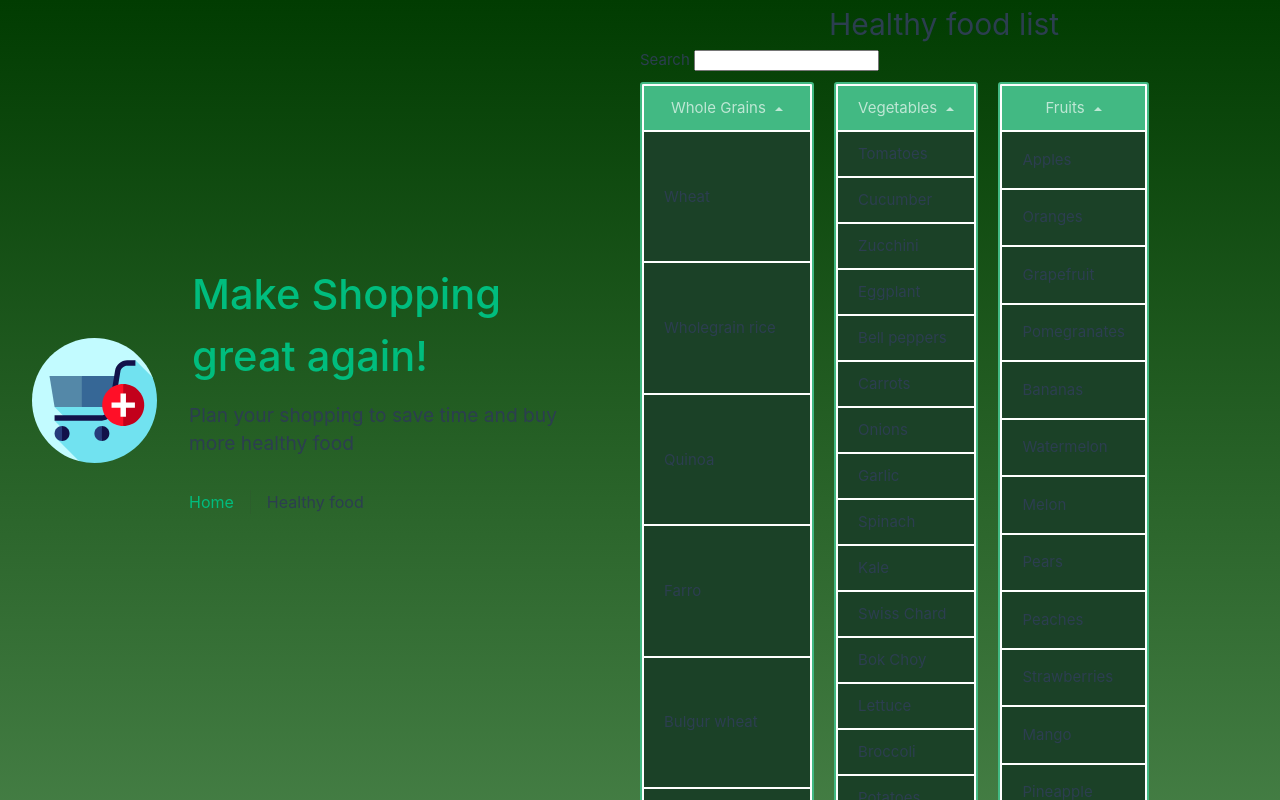
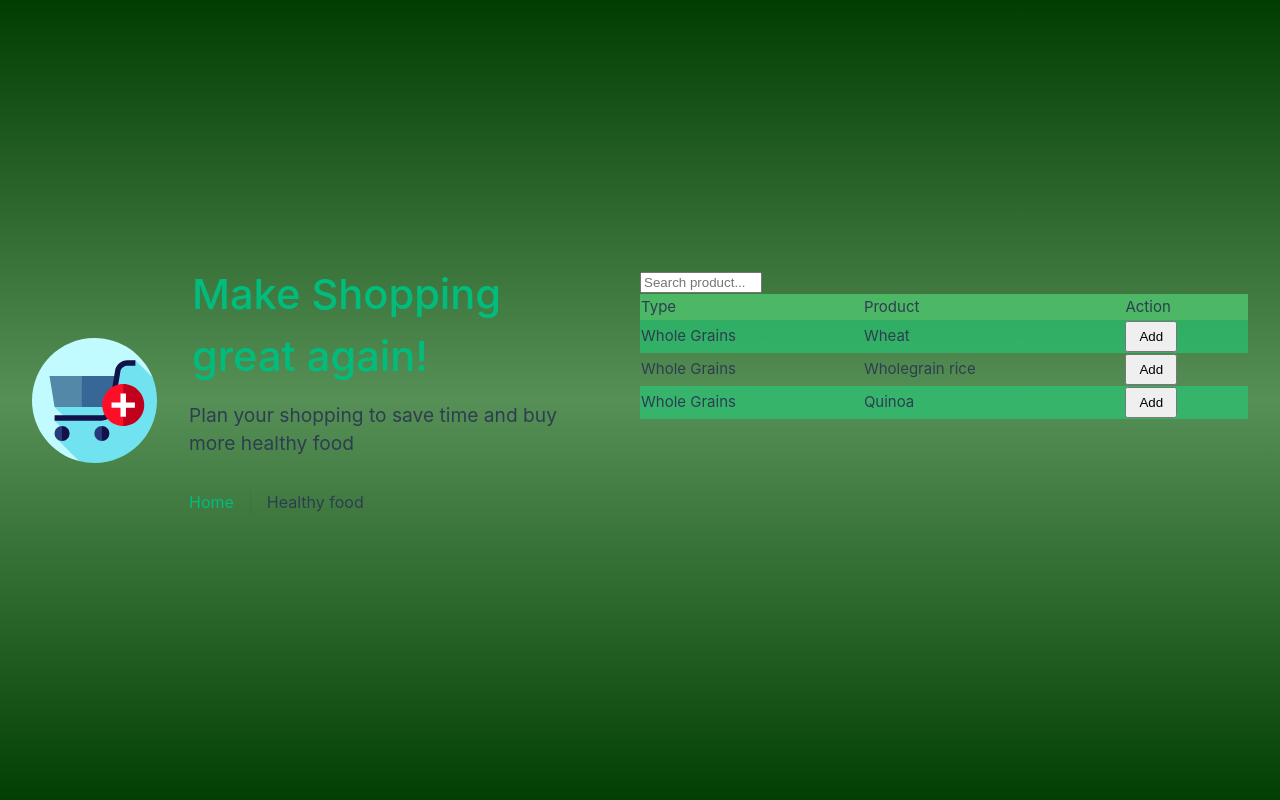
Before and after one commit to MVizba/MyFridge, a Vue app: page /about in a window 1280 px wide. Shown: the top 800 px of the page. Built offline with nearby package versions, Linux system fonts and the light colour scheme.

Commit message:
chore: update dependencies

```diff
--- a/src/components/DemoGrid.vue
+++ /dev/null
@@ -1,129 +0,0 @@
-<script setup lang="ts">
-import { ref, computed, defineProps } from 'vue';
-
-interface DataEntry {
-  [key: string]: string | number;
-}
-
-const props = defineProps<{
-  data: DataEntry[];
-  columns: string[];
-  filterKey: string;
-}>()
-
-const sortKey = ref<string>('');
-const sortOrders = ref<{ [key: string]: number }>(
-  props.columns.reduce((o: { [key: string]: number }, key) => ((o[key] = 1), o), {})
-);
-
-const filteredData = computed<DataEntry[]>(() => {
-  let { data, filterKey } = props
-  if (filterKey) {
-    filterKey = filterKey.toLowerCase()
-    data = data.filter((row) => {
-      return Object.keys(row).some((key) => {
-        return String(row[key]).toLowerCase().indexOf(filterKey) > -1
-      })
-    })
-  }
-  const key = sortKey.value
-  if (key) {
-    const order = sortOrders.value[key]
-    data = data.slice().sort((a, b) => {
-      const aValue = a[key] as string | number;
-      const bValue = b[key] as string | number;
-      return (aValue === bValue ? 0 : aValue > bValue ? 1 : -1) * order;
-    })
-  }
-  return data
-})
-
-
-function sortBy(key: string) {
-  sortKey.value = key
-  sortOrders.value[key] *= -1
-}
-
-function capitalize(str: string) {
-  return str.charAt(0).toUpperCase() + str.slice(1)
-}
-</script>
-
-<template>
-  <table v-if="filteredData.length">
-    <thead>
-      <tr>
-        <th v-for="key in columns"
-          :key="key"
-          @click="sortBy(key)"
-          :class="{ active: sortKey === key }">
-          {{ capitalize(key) }}
-          <span class="arrow" :class="sortOrders[key] > 0 ? 'asc' : 'dsc'">
-          </span>
-        </th>
-      </tr>
-    </thead>
-    <tbody>
-      <tr v-for="(entry, index) in filteredData" :key="index">
-        <td v-for="(value, key) in entry" :key="key">
-          {{ value }}
-        </td>
-      </tr>
-    </tbody>
-  </table>
-  <p v-else>No matches found.</p>
-</template>
-
-<style>
-table {
-  border: 2px solid #42b983;
-  border-radius: 3px;
-  background-color: #fff;
-}
-
-th {
-  background-color: #42b983;
-  color: rgba(255, 255, 255, 0.66);
-  cursor: pointer;
-  user-select: none;
-}
-
-td {
-  background-color: #1b4127;
-}
-
-th,
-td {
-  min-width: 120px;
-  padding: 10px 20px;
-}
-
-th.active {
-  color: #fff;
-}
-
-th.active .arrow {
-  opacity: 1;
-}
-
-.arrow {
-  display: inline-block;
-  vertical-align: middle;
-  width: 0;
-  height: 0;
-  margin-left: 5px;
-  opacity: 0.66;
-}
-
-.arrow.asc {
-  border-left: 4px solid transparent;
-  border-right: 4px solid transparent;
-  border-bottom: 4px solid #fff;
-}
-
-.arrow.dsc {
-  border-left: 4px solid transparent;
-  border-right: 4px solid transparent;
-  border-top: 4px solid #fff;
-}
-</style>
--- /dev/null
+++ b/src/components/HealthyFood.vue
@@ -0,0 +1,86 @@
+<template>
+  <div>
+    <input type="text" v-model="searchQuery" placeholder="Search product..." class="form-control mb-3" />
+    <table class="table table-striped">
+      <thead>
+        <tr>
+          <th>Type</th>
+          <th>Product</th>
+          <th>Action</th>
+        </tr>
+      </thead>
+      <tbody>
+        <tr v-for="(product, index) in filteredProducts" :key="index">
+          <td>{{ product.type }}</td>
+          <td>{{ product.name }}</td>
+          <td>
+            <button @click="handleButtonClick(product)" class="btn btn-primary btn-sm">Add</button>
+          </td>
+        </tr>
+      </tbody>
+    </table>
+  </div>
+</template>
+
+<script lang="ts">
+import { defineComponent } from 'vue';
+
+export default defineComponent({
+  data() {
+    return {
+      searchQuery: '',
+      products: [
+        { type: 'Whole Grains', name: 'Wheat' },
+        { type: 'Whole Grains', name: 'Wholegrain rice' },
+        { type: 'Whole Grains', name: 'Quinoa' },
+
+      ],
+    };
+  },
+  computed: {
+    filteredProducts() {
+      const query = this.searchQuery.toLowerCase();
+      return this.products.filter(product =>
+        product.name.toLowerCase().includes(query) || product.type.toLowerCase().includes(query)
+      );
+    },
+  },
+  methods: {
+    handleButtonClick(product: { type: string; name: string }) {
+      const currentLists = localStorage.getItem('shoppingLists');
+      let lists = currentLists ? JSON.parse(currentLists) : [];
+      lists.push(product.name);
+      localStorage.setItem('shoppingLists', JSON.stringify(lists));
+      console.log(`Button clicked for product: ${product.name}`);
+    },
+  },
+});
+</script>
+
+<style scoped>
+.table {
+  width: 100%;
+  border-collapse: collapse;
+}
+
+.table th, .table td {
+  padding: 1px;
+  text-align: left;
+}
+
+.table th {
+  background-color: #4cb765;
+}
+
+.table-striped tbody tr:nth-of-type(odd) {
+  background-color: #20d27c91;
+}
+
+.btn {
+  padding: 6px 12px;
+}
+
+.form-control {
+  width: 20%;
+}
+</style>
--- a/src/views/AboutView.vue
+++ b/src/views/AboutView.vue
@@ -1,184 +1,9 @@
-<template>
-  <div class="about">
-    <h1>Healthy food list</h1>
-    <div>
-      <form id="search">
-        Search <input name="query" v-model="searchQuery" class="search-input">
-      </form>
-
-      <div class="tables-container">
-        <DemoGrid
-          :data="gridData"
-          :columns="WholeGrains"
-          :filter-key="searchQuery">
-        </DemoGrid>
-
-        <DemoGrid
-          :data="Vegetables"
-          :columns="['Vegetables']"
-          :filter-key="searchQuery">
-        </DemoGrid>
-
-        <DemoGrid
-          :data="Fruits"
-          :columns="['fruits']"
-          :filter-key="searchQuery">
-        </DemoGrid>
-
-        <DemoGrid
-          :data="NutsSeedsHealthyFats"
-          :columns="['Nuts Seeds Fats']"
-          :filter-key="searchQuery">
-        </DemoGrid>
-
-        <DemoGrid
-          :data="LeanMeatsFishEggs"
-          :columns="['Lean Meats Fish Eggs']"
-          :filter-key="searchQuery">
-        </DemoGrid>
-
-        <DemoGrid
-          :data="BeansAndLegumes"
-          :columns="['Beans And Legumes']"
-          :filter-key="searchQuery">
-        </DemoGrid>
-
-        <DemoGrid
-          :data="Dairy"
-          :columns="['dairy']"
-          :filter-key="searchQuery">
-        </DemoGrid>
-
-      </div>
-    </div>
-  </div>
-</template>
-
 <script setup lang="ts">
-import DemoGrid from '../components/DemoGrid.vue'
-import { ref, type Ref } from 'vue'
-
-interface FoodItem {
-  [key:string]:string;
-}
-const searchQuery: Ref<string> = ref('');
-const WholeGrains: string[] = ['Whole Grains'];
-
-const gridData: FoodItem[] = [
-  { 'Whole Grains': 'Wheat' },
-  { 'Whole Grains': 'Wholegrain rice' },
-  { 'Whole Grains': 'Quinoa' },
-  { 'Whole Grains': 'Farro' },
-  { 'Whole Grains': 'Bulgur wheat' },
-  { 'Whole Grains': 'Barley' },
-  { 'Whole Grains': 'Wholegrain bread' }
-]
-
-const Vegetables: FoodItem[] = [
-  { Vegetables: 'Tomatoes' },
-  { Vegetables: 'Cucumber' },
-  { Vegetables: 'Zucchini' },
-  { Vegetables: 'Eggplant' },
-  { Vegetables: 'Bell peppers' },
-  { Vegetables: 'Carrots' },
-  { Vegetables: 'Onions' },
-  { Vegetables: 'Garlic' },
-  { Vegetables: 'Spinach' },
-  { Vegetables: 'Kale' },
-  { Vegetables: 'Swiss Chard' },
-  { Vegetables: 'Bok Choy' },
-  { Vegetables: 'Lettuce' },
-  { Vegetables: 'Broccoli' },
-  { Vegetables: 'Potatoes' },
-  { Vegetables: 'Sweet Potato' },
-  { Vegetables: 'Cauliflower' },
-  { Vegetables: 'Asparagus' },
-  { Vegetables: 'Swiss Chard' },
-  { Vegetables: 'Mushrooms' },
-]
-
-const Fruits: FoodItem[] = [
-  { fruits: 'Apples' },
-  { fruits: 'Oranges' },
-  { fruits: 'Grapefruit' },
-  { fruits: 'Pomegranates' },
-  { fruits: 'Bananas' },
-  { fruits: 'Watermelon' },
-  { fruits: 'Melon' },
-  { fruits: 'Pears' },
-  { fruits: 'Peaches' },
-  { fruits: 'Strawberries' },
-  { fruits: 'Mango' },
-  { fruits: 'Pineapple' },
-  { fruits: 'Kiwi' },
-  { fruits: 'Raspberries' },
-  { fruits: 'Blueberries' },
-  { fruits: 'Cherries' },
-]
-
-const NutsSeedsHealthyFats: FoodItem[] = [
-  { 'Nuts Seeds Fats': 'Almonds' },
-  { 'Nuts Seeds Fats': 'Hazelnuts' },
-  { 'Nuts Seeds Fats': 'Peanuts' },
-  { 'Nuts Seeds Fats': 'Macadamia nuts' },
-  { 'Nuts Seeds Fats': 'Cashews' },
-  { 'Nuts Seeds Fats': 'Walnuts' },
-  { 'Nuts Seeds Fats': 'Pumpkin seeds' },
-  { 'Nuts Seeds Fats': 'Sunflower seeds' },
-  { 'Nuts Seeds Fats': 'Chia seeds' },
-  { 'Nuts Seeds Fats': 'Avocados' },
-  { 'Nuts Seeds Fats': 'Olive Oil' },
-  { 'Nuts Seeds Fats': 'Peanut Butter' },
-  { 'Nuts Seeds Fats': 'nut butters' },
-]
-
-const LeanMeatsFishEggs: FoodItem[] = [
-  {'Lean Meats Fish Eggs': 'Chicken' },
-  {'Lean Meats Fish Eggs': 'Turkey' },
-  {'Lean Meats Fish Eggs': 'Pork' },
-  {'Lean Meats Fish Eggs': 'Beef' },
-  {'Lean Meats Fish Eggs': 'Salmon' },
-  {'Lean Meats Fish Eggs': 'Shrimp' },
-  {'Lean Meats Fish Eggs': 'Cod' },
-  {'Lean Meats Fish Eggs': 'Oysters' },
-  {'Lean Meats Fish Eggs': 'Mussels' },
-  {'Lean Meats Fish Eggs': 'Eggs' },
-]
-
-const BeansAndLegumes: FoodItem[] = [
-  {'Beans And Legumes': 'Black Beans'},
-  {'Beans And Legumes': 'White Beans'},
-  {'Beans And Legumes': 'Kidney Beans'},
-  {'Beans And Legumes': 'Lentils'},
-  {'Beans And Legumes': 'Chickpeas'},
-  {'Beans And Legumes': 'Split Peas'},
-]
-
-const Dairy: FoodItem[] = [
-  {dairy: 'Milk'},
-  {dairy: 'Yogurt'},
-  {dairy: 'Greek Yogurt'},
-  {dairy: 'Unprocessed Cheese'},
-]
-
+import HealthyFood from '../components/HealthyFood.vue'
 </script>
 
-<style>
-.about {
-  min-height: 100vh;
-  display: flex;
-  flex-direction: column;
-  align-items: center;
-}
-
-.tables-container {
-  display: flex;
-  flex-wrap: wrap;
-  padding-top: 10px ;
-}
-
-.tables-container > * {
-  margin-right: 20px;
-  margin-bottom: 20px;
-}
-</style>
+<template>
+  <main>
+    <HealthyFood />
+  </main>
+</template>
```
Also changed, not shown: src/components/icons/add.svg (added).
